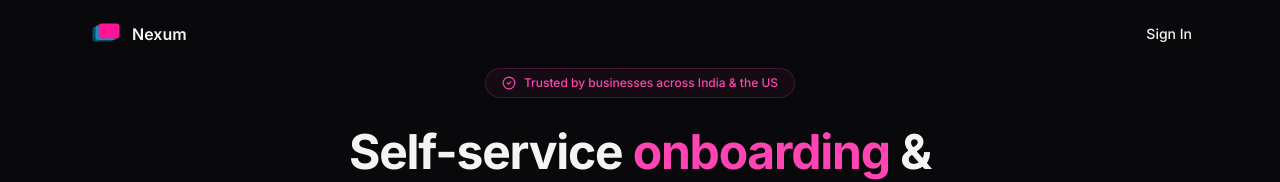
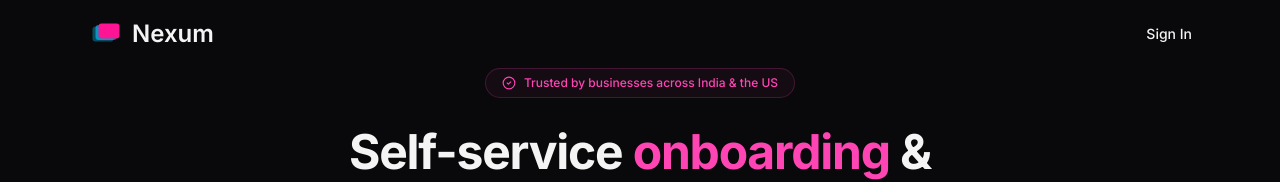
Before and after one commit to wohnmohr/nexumfi, a Next.js app: page / in a window 1280 px wide. Shown: the top 182 px of the page. Built offline with nearby package versions, Linux system fonts and the light colour scheme.

Commit message:
fix: update font size of AppLogo component
- Increased the font size of the logo text from base to 2xl for improved visibility and branding consistency.

```diff
--- a/src/components/layout/app-logo.tsx
+++ b/src/components/layout/app-logo.tsx
@@ -44,7 +44,7 @@ export function AppLogo({ href = "/", className }: AppLogoProps) {
           />
         </g>
       </svg>
-      <span className="font-semibold text-base">Nexum</span>
+      <span className="font-semibold text-2xl">Nexum</span>
     </>
   );
 
```
